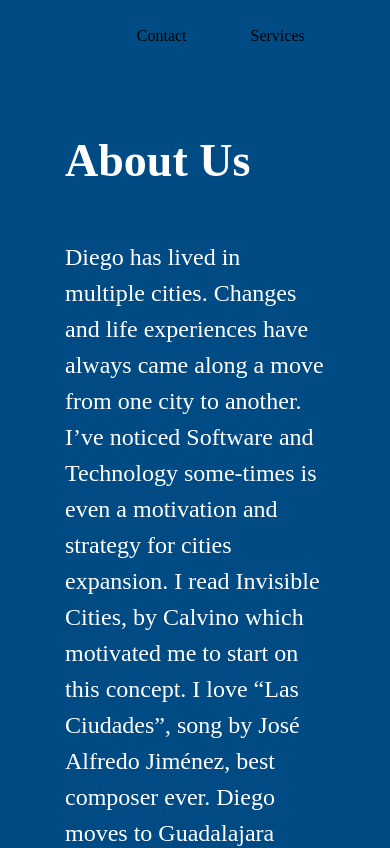
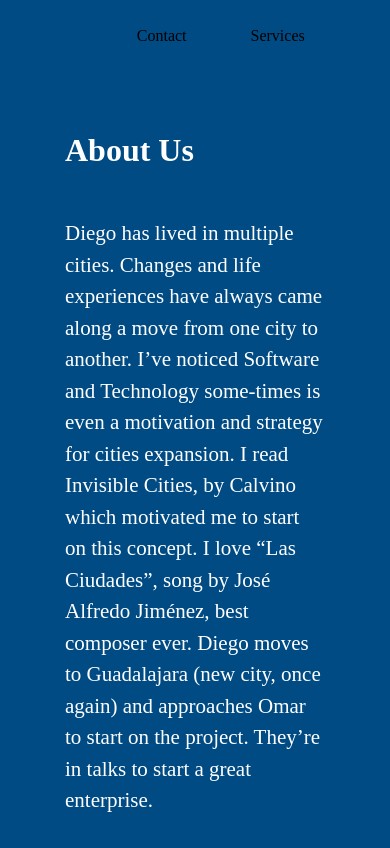
Before and after one commit to ciudades-studio/ciudades.consulting, a Next.js app: page / in a window 390 px wide. Shown: the part 1042-1890 px from the top of the page. Built offline with nearby package versions, Linux system fonts and the light colour scheme.

Commit message:
Adjust fon sizes

```diff
--- a/compoents/about-us/about-us.module.scss
+++ b/compoents/about-us/about-us.module.scss
@@ -12,6 +12,7 @@
   h-full
   grid-cols-6
   grid-rows-4
+  lg:gap-6
   xl:mx-auto;
   max-width: 1440px;
 }
@@ -32,8 +33,8 @@
   @apply
   mb-11
   mx-auto
+  text-semiBld
   font-bold;
-  font-size: 46px;
   max-width: 689px;
 }
 
@@ -41,14 +42,14 @@
   @apply
   mx-auto
   h-full
+  text-semiMdm
   font-medium
-  text-mdm;
+  md:text-mdm;
   max-width: 689px;
 }
 
-@media (min-width: 1024px) {
-  .container {
-    @apply
-    gap-6
+@media screen and (min-width: 1024px) {
+  .aboutus-title {
+    font-size: 46px;
   }
 }
```
